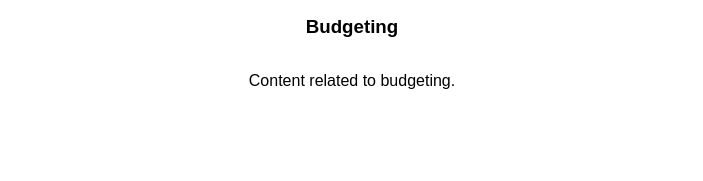
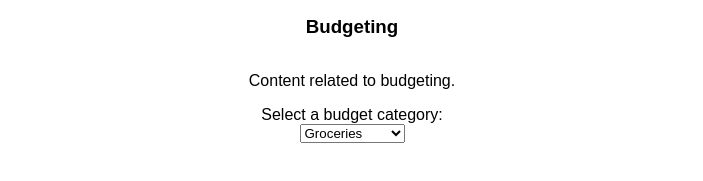
Before and after one commit to caleb-yonas/Stability, a plain HTML site: page budgeting.html in a window 1280 px wide. Shown: the part 83-264 px from the top of the page, without its empty margins (288-991 px from the left). Drawn offline with Linux system fonts and the light colour scheme.

Commit message:
Update budgeting.html

```diff
--- a/budgeting.html
+++ b/budgeting.html
@@ -20,6 +20,20 @@
     <h3>Budgeting</h3>
     <p>Content related to budgeting.</p>
 
+    <label for="budgetChoices">Select a budget category:</label>
+    <select id="budgetChoices" onchange="checkOther(this)">
+        <option value="groceries">Groceries</option>
+        <option value="utilities">Utilities</option>
+        <option value="entertainment">Entertainment</option>
+        <option value="other">Other</option>
+    </select>
+
+    <div id="otherInput" style="display:none;">
+        <label for="otherCategory">Specify the category:</label>
+        <input type="text" id="otherCategory">
+        <button onclick="addNewCategory()">Add</button>
+    </div>
+
     <script src="script.js"></script>
 </body>
 
```
